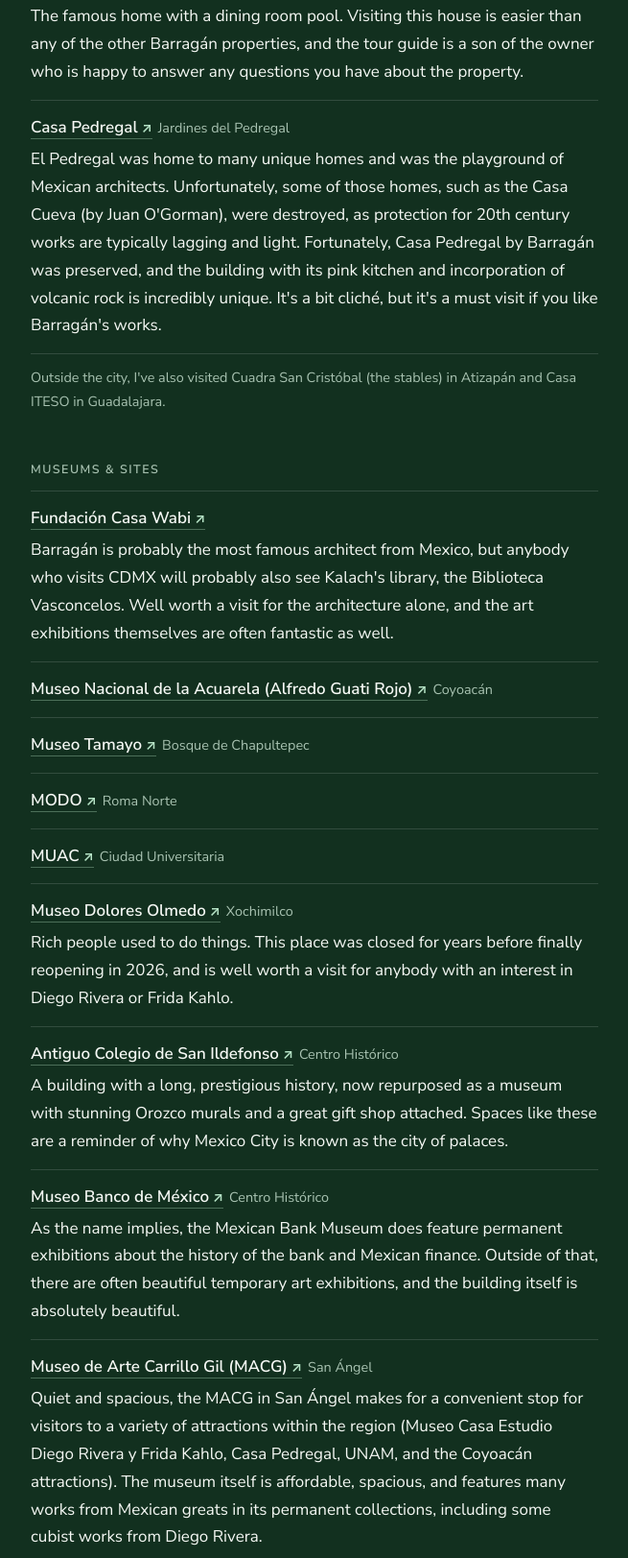
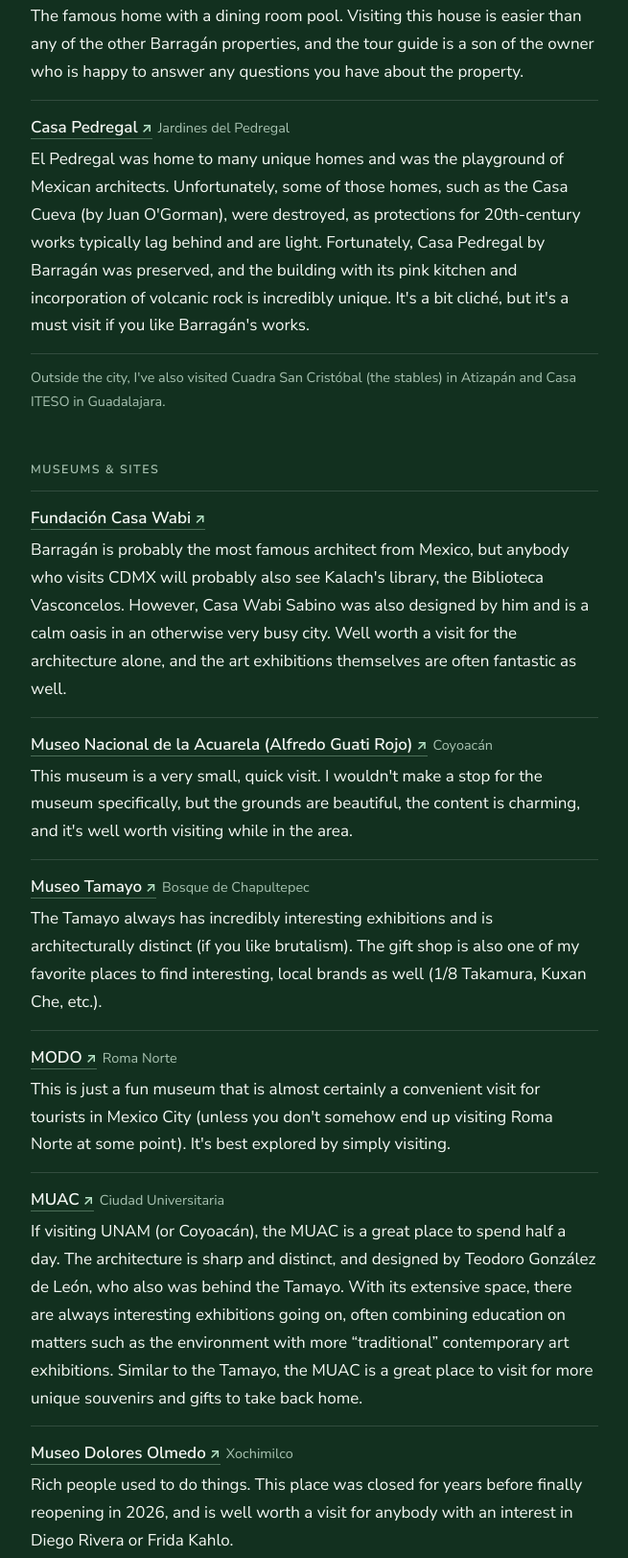
Before and after one commit to alecsliu/alecsliu-site, a plain HTML site: page places/mexico-city.html in a window 1280 px wide. Shown: the part 759-2382 px from the top of the page at 96% size, without its empty margins (312-967 px from the left). Drawn offline with Linux system fonts and the light colour scheme; a script that the page names is missing.

Commit message:
Mexico City: add museum descriptions, Casa Wabi Sabino, Pedregal wording
Co-Authored-By: Claude Opus 5.5 <noreply@anthropic.com>
Claude-Session: https://claude.ai/code/session_01A4ohVfXQfHbYjjvQ2u6EFC

```diff
--- a/places/mexico-city.html
+++ b/places/mexico-city.html
@@ -59,7 +59,7 @@
       </li>
       <li>
         <a class="name" href="https://maps.app.goo.gl/oWrfYNBENdZbsa8g7" target="_blank" rel="noopener">Casa Pedregal</a><span class="where">Jardines del Pedregal</span>
-        <p>El Pedregal was home to many unique homes and was the playground of Mexican architects. Unfortunately, some of those homes, such as the Casa Cueva (by Juan O'Gorman), were destroyed, as protection for 20th century works are typically lagging and light. Fortunately, Casa Pedregal by Barragán was preserved, and the building with its pink kitchen and incorporation of volcanic rock is incredibly unique. It's a bit cliché, but it's a must visit if you like Barragán's works.</p>
+        <p>El Pedregal was home to many unique homes and was the playground of Mexican architects. Unfortunately, some of those homes, such as the Casa Cueva (by Juan O'Gorman), were destroyed, as protections for 20th-century works typically lag behind and are light. Fortunately, Casa Pedregal by Barragán was preserved, and the building with its pink kitchen and incorporation of volcanic rock is incredibly unique. It's a bit cliché, but it's a must visit if you like Barragán's works.</p>
       </li>
     </ul>
     <p class="aside">
@@ -70,19 +70,23 @@
     <ul class="spots">
       <li>
         <a class="name" href="https://maps.app.goo.gl/qiMommxS1B1x6H6eA" target="_blank" rel="noopener">Fundación Casa Wabi</a>
-        <p>Barragán is probably the most famous architect from Mexico, but anybody who visits CDMX will probably also see Kalach's library, the Biblioteca Vasconcelos. Well worth a visit for the architecture alone, and the art exhibitions themselves are often fantastic as well.</p>
+        <p>Barragán is probably the most famous architect from Mexico, but anybody who visits CDMX will probably also see Kalach's library, the Biblioteca Vasconcelos. However, Casa Wabi Sabino was also designed by him and is a calm oasis in an otherwise very busy city. Well worth a visit for the architecture alone, and the art exhibitions themselves are often fantastic as well.</p>
       </li>
       <li>
         <a class="name" href="https://maps.app.goo.gl/iiKJK99mZsKT98Cj7" target="_blank" rel="noopener">Museo Nacional de la Acuarela (Alfredo Guati Rojo)</a><span class="where">Coyoacán</span>
+        <p>This museum is a very small, quick visit. I wouldn't make a stop for the museum specifically, but the grounds are beautiful, the content is charming, and it's well worth visiting while in the area.</p>
       </li>
       <li>
         <a class="name" href="https://maps.app.goo.gl/9upZZNYW8N7h1rNKA" target="_blank" rel="noopener">Museo Tamayo</a><span class="where">Bosque de Chapultepec</span>
+        <p>The Tamayo always has incredibly interesting exhibitions and is architecturally distinct (if you like brutalism). The gift shop is also one of my favorite places to find interesting, local brands as well (1/8 Takamura, Kuxan Che, etc.).</p>
       </li>
       <li>
         <a class="name" href="https://maps.app.goo.gl/XeFBLqDs88CwoiCe7" target="_blank" rel="noopener">MODO</a><span class="where">Roma Norte</span>
+        <p>This is just a fun museum that is almost certainly a convenient visit for tourists in Mexico City (unless you don't somehow end up visiting Roma Norte at some point). It's best explored by simply visiting.</p>
       </li>
       <li>
         <a class="name" href="https://maps.app.goo.gl/kDfGBu1CfWhuLgePA" target="_blank" rel="noopener">MUAC</a><span class="where">Ciudad Universitaria</span>
+        <p>If visiting UNAM (or Coyoacán), the MUAC is a great place to spend half a day. The architecture is sharp and distinct, and designed by Teodoro González de León, who also was behind the Tamayo. With its extensive space, there are always interesting exhibitions going on, often combining education on matters such as the environment with more “traditional” contemporary art exhibitions. Similar to the Tamayo, the MUAC is a great place to visit for more unique souvenirs and gifts to take back home.</p>
       </li>
       <li>
         <a class="name" href="https://maps.app.goo.gl/DnV7zxoYMT8XutjM7" target="_blank" rel="noopener">Museo Dolores Olmedo</a><span class="where">Xochimilco</span>
```
